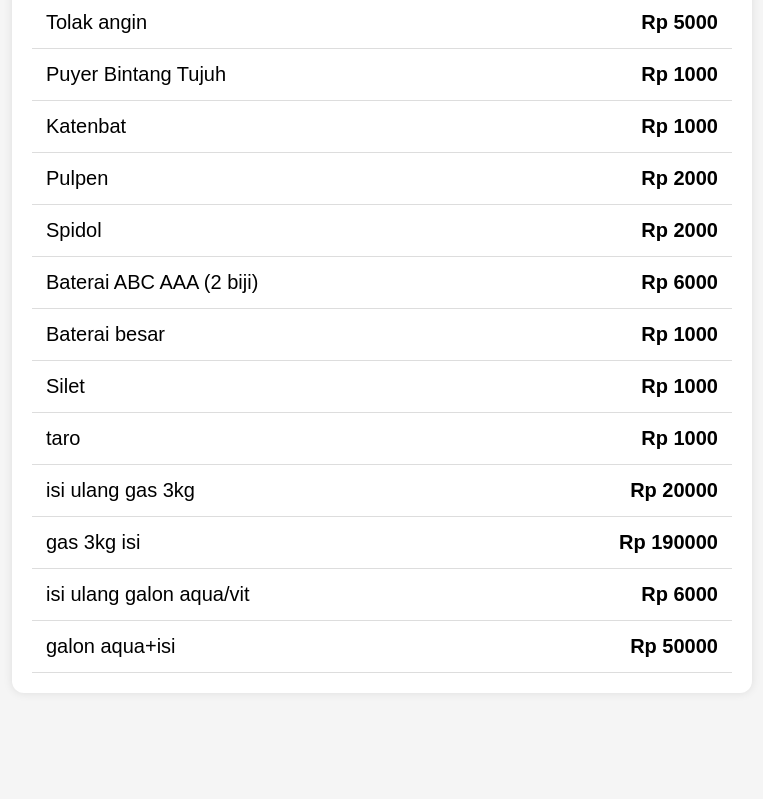
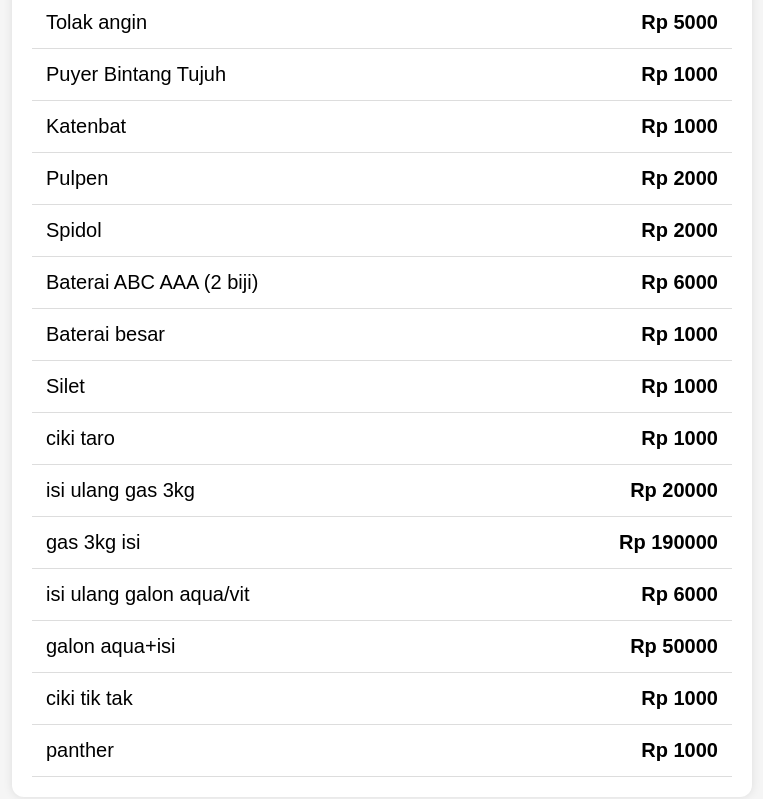
Before and after one commit to taufikcans-afk/warung-sembako-cans-, a plain HTML site: page index.html in a window 1280 px wide. Shown: the part 4621-5420 px from the top of the page, without its empty margins (258-1021 px from the left). Before the commit the page ends 5342 px from the top, so only its background shows below. Drawn offline with Linux system fonts and the light colour scheme.

Commit message:
Update index.html

```diff
--- a/index.html
+++ b/index.html
@@ -145,11 +145,13 @@
       { nama: "Baterai ABC AAA (2 biji)", harga: 6000 },
       { nama: "Baterai besar", harga: 1000 },
       { nama: "Silet", harga: 1000 },
-      { nama: "taro", harga: 1000},
+      { nama: "ciki taro", harga: 1000},
       { nama: "isi ulang gas 3kg", harga: 20000},
       { nama: "gas 3kg isi", harga: 190000},
       { nama: "isi ulang galon aqua/vit", harga: 6000},
       { nama: "galon aqua+isi", harga :50000},
+      { nama: "ciki tik tak", harga :1000},
+      { nama: "panther", harga :1000},
     ];
 
     function tampilkanBarang(data) {
```
